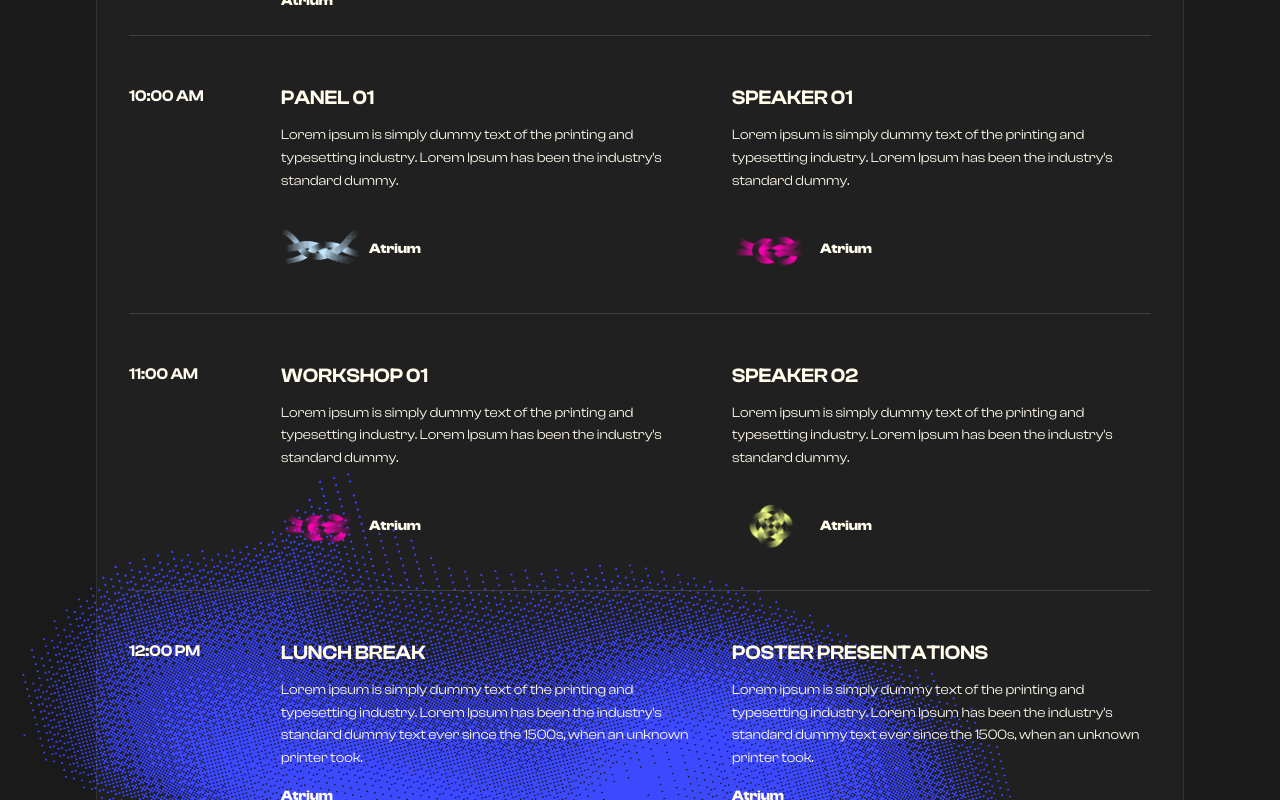
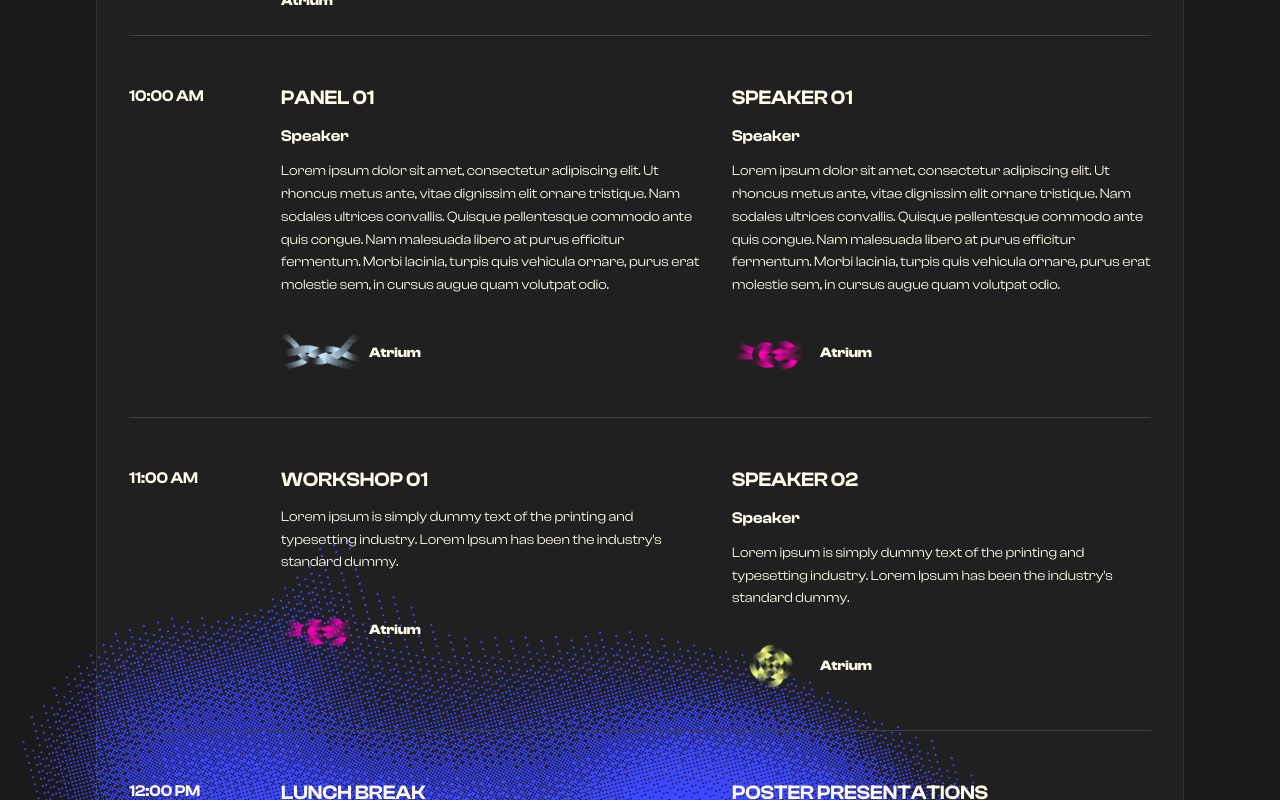
Before and after one commit to Scout-NU/conference-26, a Next.js app: page /schedule in a window 1280 px wide. Shown: the part 960-1760 px from the top of the page. Built offline with nearby package versions, Linux system fonts and the light colour scheme.

Commit message:
adding dummy speakers and editing text for better visualization

```diff
--- a/app/schedule/scheduleData.ts
+++ b/app/schedule/scheduleData.ts
@@ -24,8 +24,7 @@ export const scheduleData: TimeSlot[] = [
       {
         name: "Breakfast",
         description:
-          "Lorem ipsum is simply dummy text of the printing and typesetting industry.",
-        location: "Atrium",
+        "Breakfast will include an assortment of freshly baked pastries and sliced fresh fruit platters.",        location: "Atrium",
         knots: ["impact_pink"],
       },
       {
@@ -52,15 +51,15 @@ export const scheduleData: TimeSlot[] = [
     events: [
       {
         name: "Panel 01",
-        description:
-          "Lorem ipsum is simply dummy text of the printing and typesetting industry. Lorem Ipsum has been the industry's standard dummy.",
+        speaker: "Speaker",
+        description: "Lorem ipsum dolor sit amet, consectetur adipiscing elit. Ut rhoncus metus ante, vitae dignissim elit ornare tristique. Nam sodales ultrices convallis. Quisque pellentesque commodo ante quis congue. Nam malesuada libero at purus efficitur fermentum. Morbi lacinia, turpis quis vehicula ornare, purus erat molestie sem, in cursus augue quam volutpat odio.",
         location: "Atrium",
         knots: ["intention_blue"],
       },
        {
         name: "Speaker 01",
-        description:
-          "Lorem ipsum is simply dummy text of the printing and typesetting industry. Lorem Ipsum has been the industry's standard dummy.",
+        speaker: "Speaker",
+        description: "Lorem ipsum dolor sit amet, consectetur adipiscing elit. Ut rhoncus metus ante, vitae dignissim elit ornare tristique. Nam sodales ultrices convallis. Quisque pellentesque commodo ante quis congue. Nam malesuada libero at purus efficitur fermentum. Morbi lacinia, turpis quis vehicula ornare, purus erat molestie sem, in cursus augue quam volutpat odio.",
         location: "Atrium",
         knots: ["impact_pink"],
       },
@@ -78,6 +77,7 @@ export const scheduleData: TimeSlot[] = [
       },
        {
         name: "Speaker 02",
+        speaker: "Speaker",
         description:
           "Lorem ipsum is simply dummy text of the printing and typesetting industry. Lorem Ipsum has been the industry's standard dummy.",
         location: "Atrium",
@@ -113,6 +113,7 @@ export const scheduleData: TimeSlot[] = [
     events: [
       {
         name: "Panel 2",
+        speaker: "Speaker",
         description:
           "Lorem ipsum is simply dummy text of the printing and typesetting industry.",
         location: "Atrium",
```
